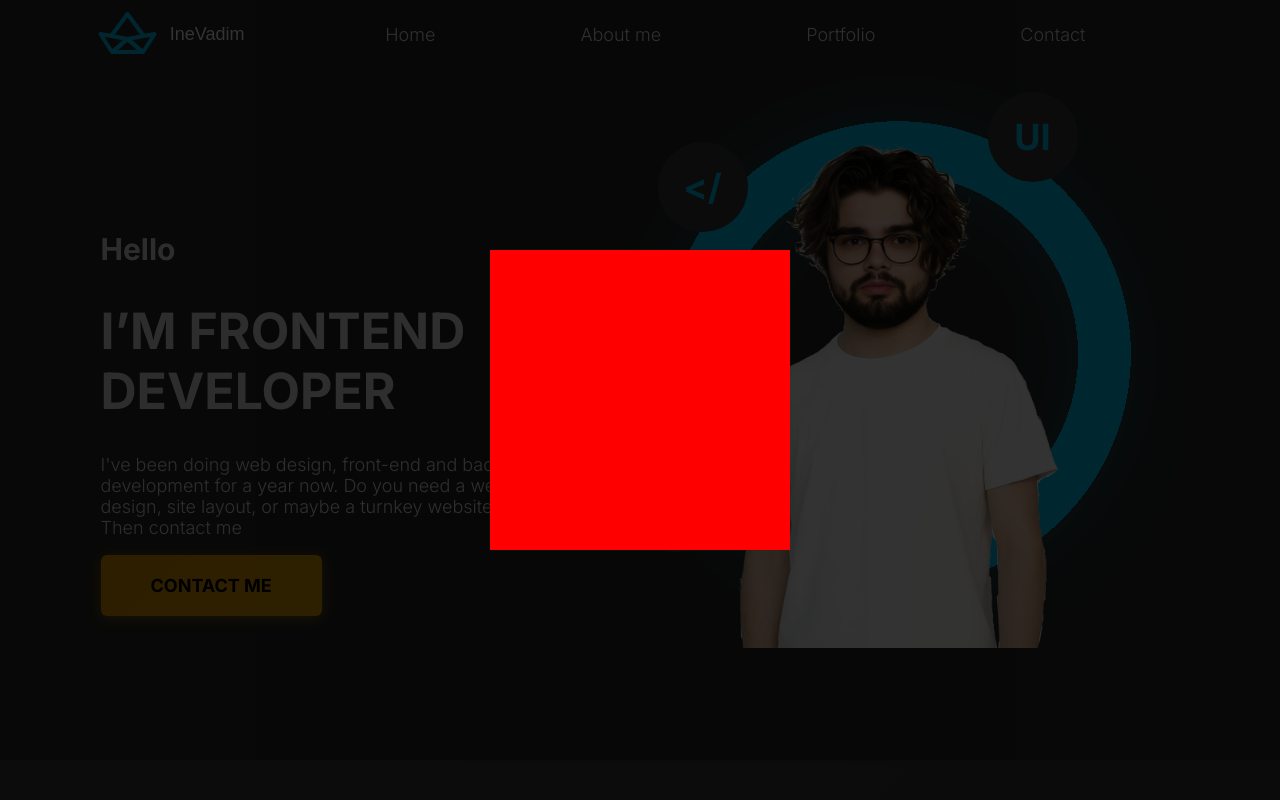
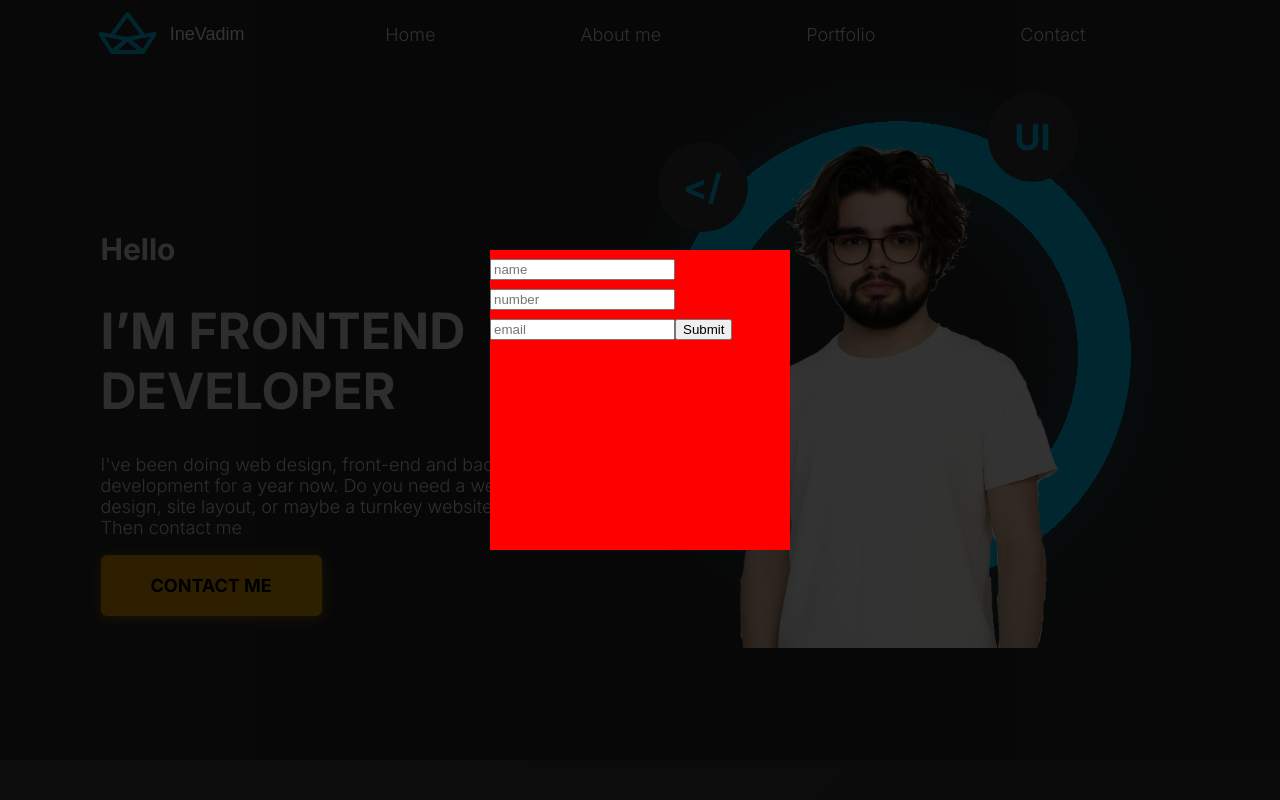
Before and after one commit to inevadim/portfolioFront, a React (Vite) app: page / in a window 1280 px wide. Both pictures are taken after a click on the link "CONTACT ME". Shown: the top 800 px of the page. Built offline with nearby package versions, Linux system fonts and the light colour scheme.

Commit message:
bug modal window visible

```diff
--- a/package.json
+++ b/package.json
@@ -17,6 +17,7 @@
     "@fortawesome/react-fontawesome": "^0.2.2",
     "react": "^18.3.1",
     "react-dom": "^18.3.1",
+    "react-hook-form": "^7.56.1",
     "react-slick": "^0.30.3",
     "scss": "^0.2.4",
     "slick-carousel": "^1.8.1",
--- a/src/components/home/title/modal/Modal.module.scss
+++ b/src/components/home/title/modal/Modal.module.scss
@@ -15,6 +15,14 @@
         width: 300px;
         height: 300px;
         background-color: red;
+
+        .form{
+
+        }
     }
 
 }
+
+.unModal{
+    display: none;
+}
--- a/src/components/home/title/modal/Modal.tsx
+++ b/src/components/home/title/modal/Modal.tsx
@@ -1,14 +1,27 @@
 import styles from './Modal.module.scss';
+
 
 type Props={
     active:boolean,
-    setActiveModal:boolean,
+    // setActiveModal:boolean,
+    setActiveModal:any,
 }
+
+
+
+
 
 function Modal({active, setActiveModal}:Props) {
     return (
         <div className={active ? styles.modal : styles.unModal} onClick={()=>setActiveModal(false)}>
-            <div className={styles.content} onClick={(e)=>e.stopPropagation()}></div>
+            <div className={styles.content} onClick={(e)=>e.stopPropagation()}>
+                <form>
+                    <input placeholder='name'/>
+                    <input type='tel' placeholder='number'/>
+                    <input type='email' placeholder='email'/>
+                    <button type="button">Submit</button>
+                </form>
+            </div>
         </div>
     )
 }
```
Also changed, not shown: 1 other file (tests, documents, lock files or other folders).
